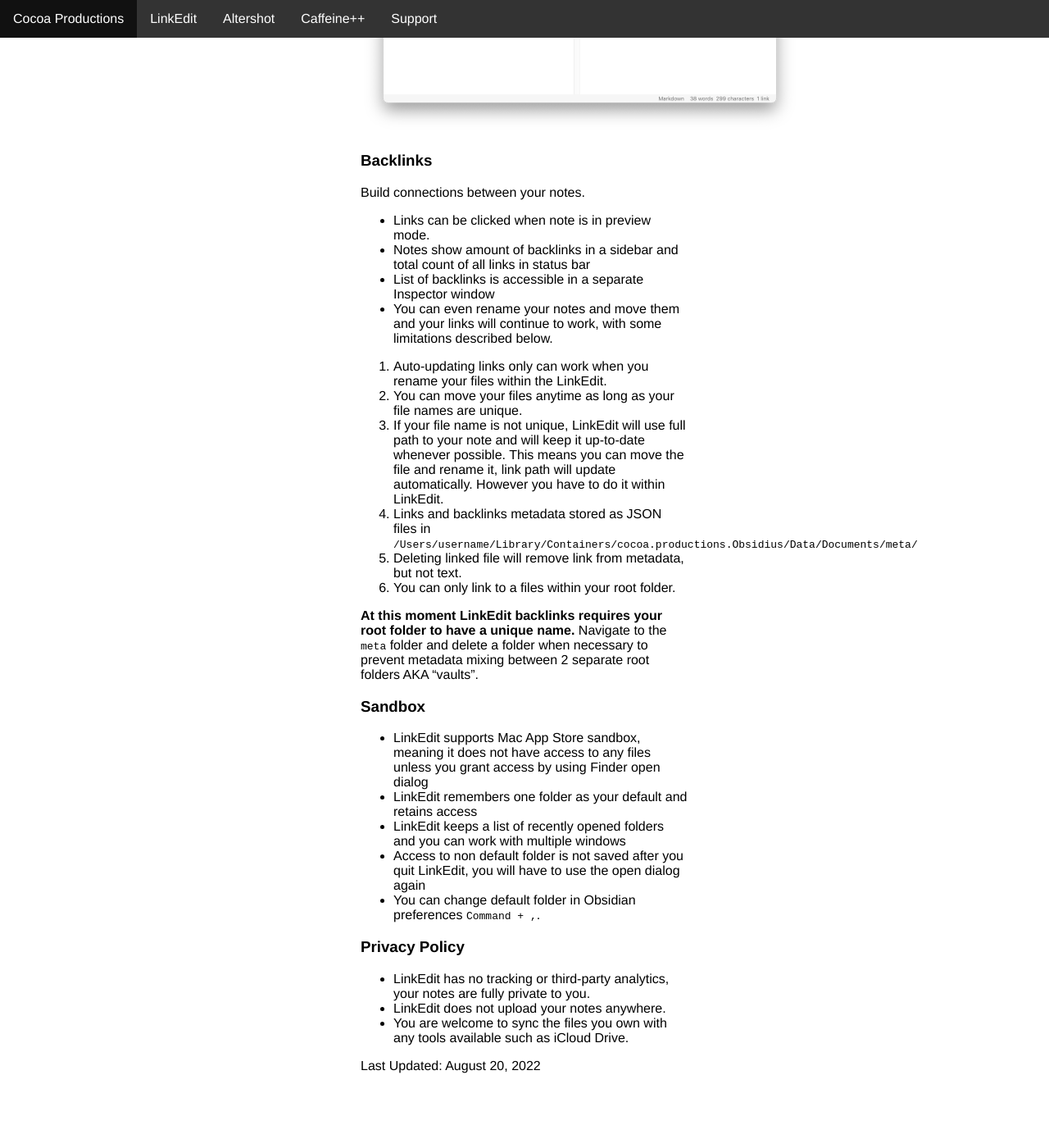
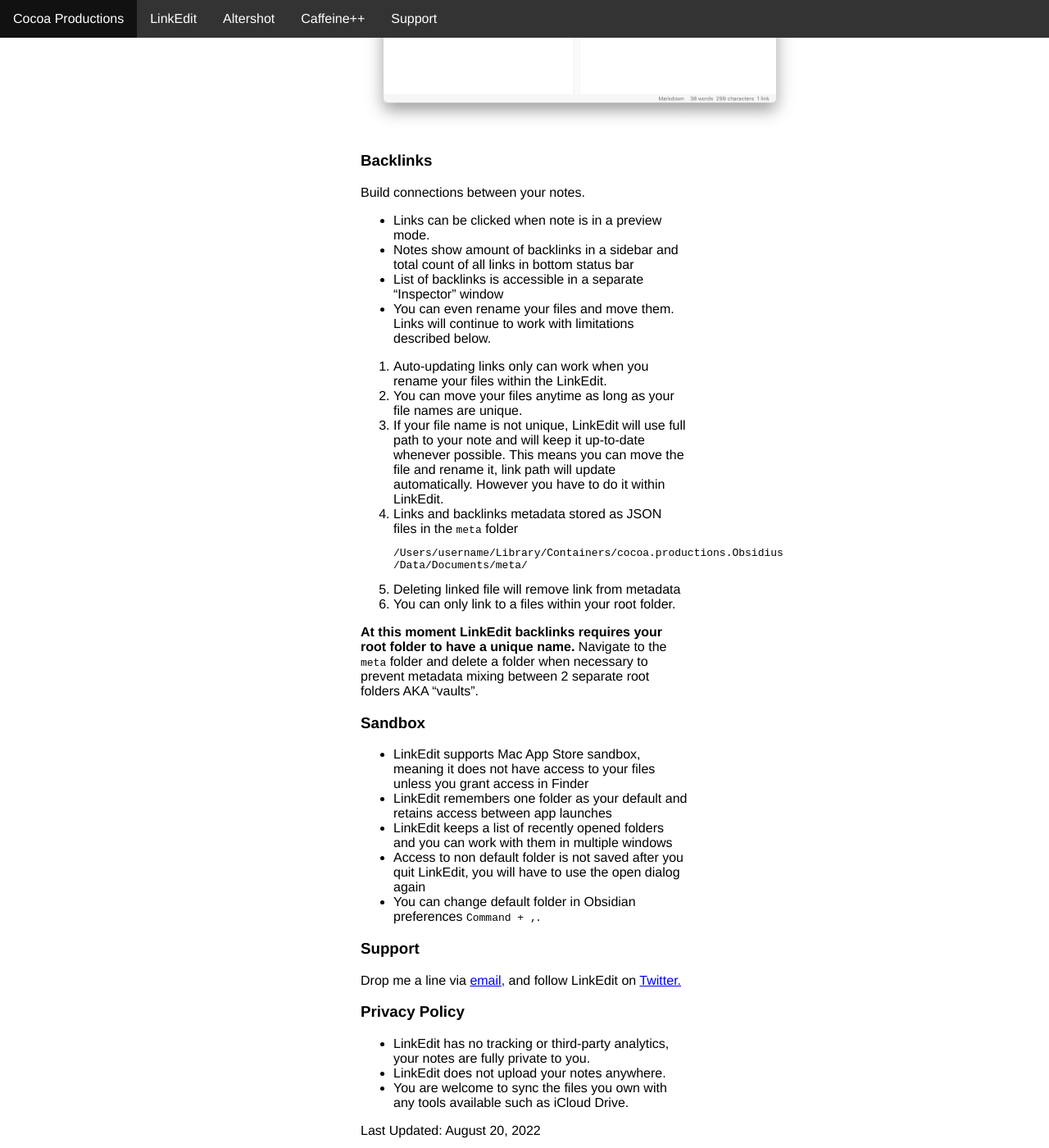
Before and after one commit to cocoaproductions/cocoaproductions.github.io, a Jekyll site: the page built from linkedit.md, in a window 1280 px wide and 1400 px high, scrolled down 1474 px. Shown: the whole window at 82% size. Built offline with Jekyll 4.4.1, drawn with Linux system fonts in a browser that asks for light colours; our own code applies the rules of GitHub Pages for plain Markdown files.

Commit message:
Update site

````diff
--- a/linkedit.md
+++ b/linkedit.md
@@ -39,16 +39,20 @@
 
 Build connections between your notes.
 
-- Links can be clicked when note is in preview mode.
-- Notes show amount of backlinks in a sidebar and total count of all links in status bar
-- List of backlinks is accessible in a separate Inspector window
-- You can even rename your notes and move them and your links will continue to work, with some limitations described below.
+- Links can be clicked when note is in a preview mode.
+- Notes show amount of backlinks in a sidebar and total count of all links in bottom status bar
+- List of backlinks is accessible in a separate "Inspector" window
+- You can even rename your files and move them. Links will continue to work with  limitations described below.
 
 1. Auto-updating links only can work when you rename your files within the LinkEdit.
 2. You can move your files anytime as long as your file names are unique.
 3. If your file name is not unique, LinkEdit will use full path to your note and will keep it up-to-date whenever possible. This means you can move the file and rename it, link path will update automatically. However you have to do it within LinkEdit.
-4. Links and backlinks metadata stored as JSON files in `/Users/username/Library/Containers/cocoa.productions.Obsidius/Data/Documents/meta/`
-5. Deleting linked file will remove link from metadata, but not text.
+4. Links and backlinks metadata stored as JSON files in the `meta` folder
+```
+/Users/username/Library/Containers/cocoa.productions.Obsidius
+/Data/Documents/meta/
+```
+5. Deleting linked file will remove link from metadata
 6. You can only link to a files within your root folder.
 
 **At this moment LinkEdit backlinks requires your root folder to have a unique name.**
@@ -56,11 +60,15 @@
 
 <h3>Sandbox</h3>
 
-- LinkEdit supports Mac App Store sandbox, meaning it does not have access to any files unless you grant access by using Finder open dialog
-- LinkEdit remembers one folder as your default and retains access
-- LinkEdit keeps a list of recently opened folders and you can work with multiple windows
+- LinkEdit supports Mac App Store sandbox, meaning it does not have access to your files unless you grant access in Finder
+- LinkEdit remembers one folder as your default and retains access between app launches
+- LinkEdit keeps a list of recently opened folders and you can work with them in multiple windows
 - Access to non default folder is not saved after you quit LinkEdit, you will have to use the open dialog again
 - You can change default folder in Obsidian preferences `Command + ,`.
+
+<h3>Support</h3>
+
+Drop me a line via [email,](https://www.cocoa.productions/support) and follow LinkEdit on [Twitter.](https://twitter.com/LinkEditApp)
 
 <h3 id="privacy">Privacy Policy</h3>
 
````
Also changed, not shown: index.html (+4 -4 lines), support.md (+13 -7 lines).
